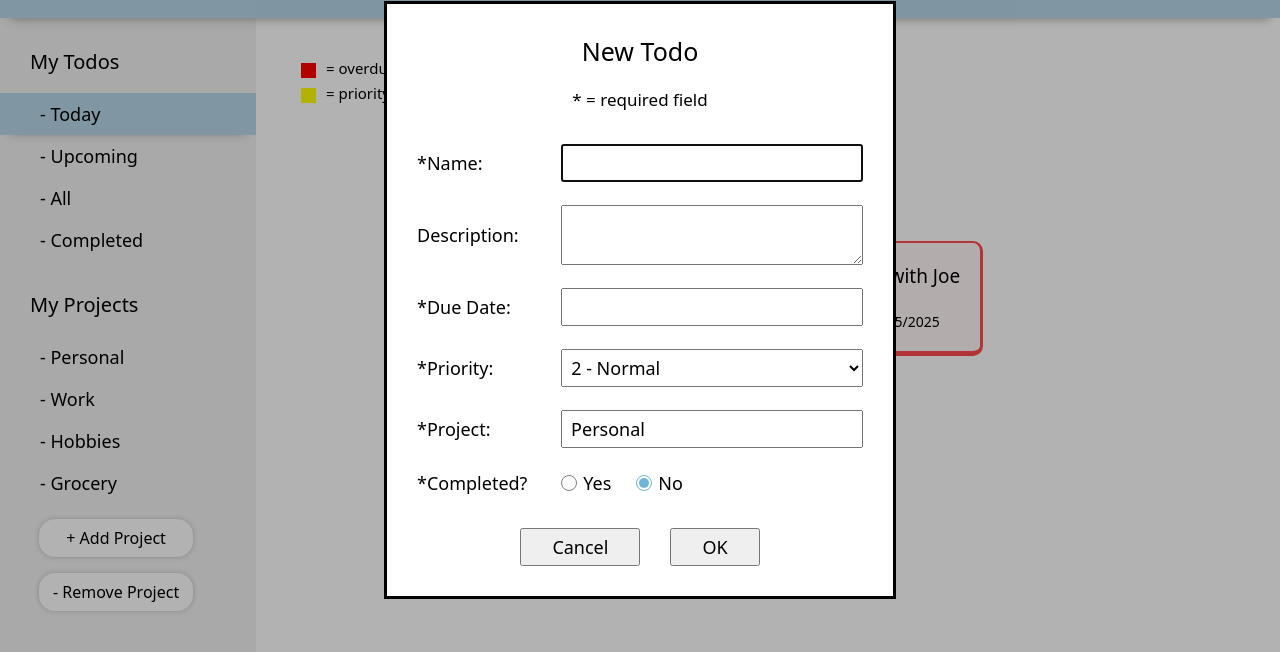
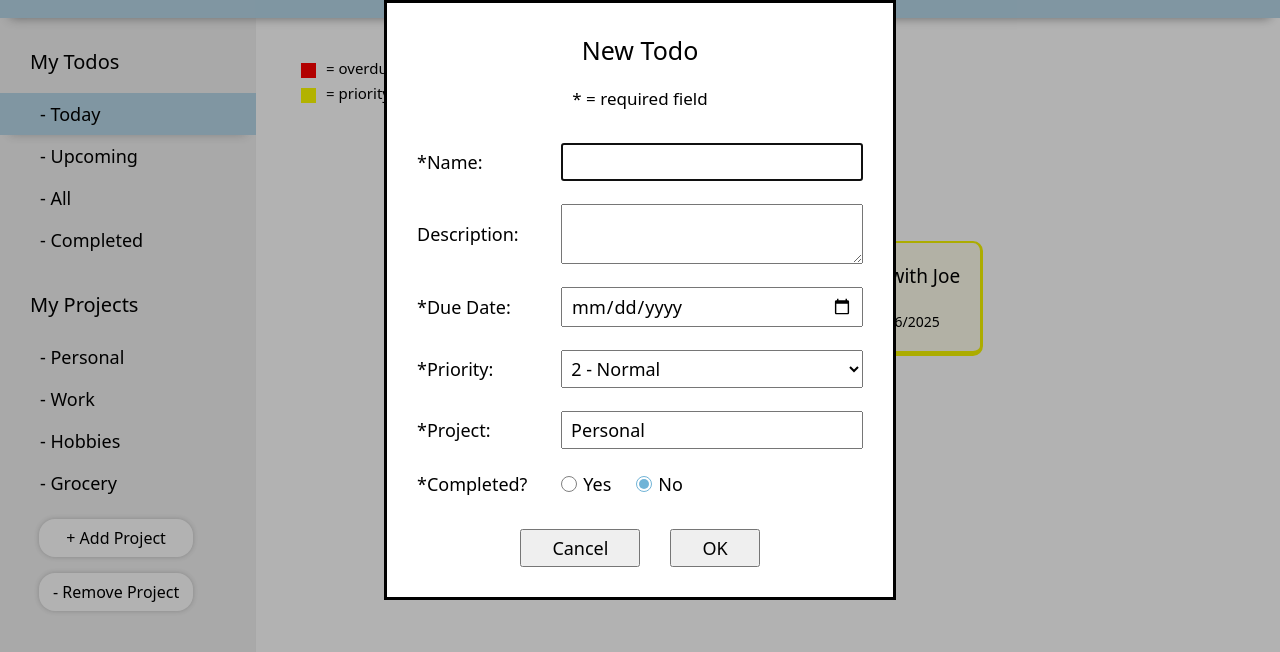
Before and after one commit to deepend15/odin-todo, a website built with webpack: page src/template.html in a window 1280 px wide. Both pictures are taken after a click on the button "+ Add Todo". Shown: the part 100-752 px from the top of the page. Built offline with nearby package versions, Linux system fonts and the light colour scheme.

Commit message:
Add date picker to 'add-todo' dialog

```diff
--- a/src/add-todo-btn.js
+++ b/src/add-todo-btn.js
@@ -8,12 +8,12 @@ export function activateAddTodoButton() {
     const dialogProject = addTodoDialog.querySelector("#project");
 
     addTodoBtn.addEventListener("click", () => {
-        addTodoDialog.showModal();
         dialogTodoName.value = "";
         dialogDescription.value = "";
         dialogDueDate.value = "";
         dialogPriority.value = "2 - Normal";
         dialogProject.value = "Personal";
         addTodoDialog.returnValue = "";
+        addTodoDialog.showModal();
     })
 }
--- a/src/index.js
+++ b/src/index.js
@@ -94,9 +94,9 @@ console.log(projects.getAllProjects());
 
 todos.addTodo('Call Mom', 'make sure to call Mom, she worries', new Date('2025-03-12T00:00:00'), 1, 'personal', 'no');
 
-todos.addTodo('Do Laundry', 'do your laundry you heathen', new Date('2025-03-29T00:00:00'), 3, 'personal', 'no');
+todos.addTodo('Do Laundry', 'do your laundry you heathen', new Date('2025-03-28T00:00:00'), 3, 'personal', 'no');
 
-todos.addTodo('Meeting with Joe', 'discuss important business', new Date('2025-03-25T00:00:00'), 1, 'work', 'no');
+todos.addTodo('Meeting with Joe', 'discuss important business', new Date('2025-03-26T00:00:00'), 1, 'work', 'no');
 
 todos.addTodo(`Shoot 100 3's`, 'gotta improve that stroke', new Date('2025-03-29T00:00:00'), 2, 'hobbies', 'no');
 
--- a/src/template.html
+++ b/src/template.html
@@ -64,7 +64,7 @@
                 </p>
                 <p>
                     <label for="dueDate"><span aria-label="required">*</span>Due Date:</label>
-                    <input type="text" id="dueDate" name="dueDate" required>
+                    <input type="date" id="dueDate" name="dueDate" required>
                 </p>
                 <p>
                     <label for="priority"><span aria-label="required">*</span>Priority:</label>
```
